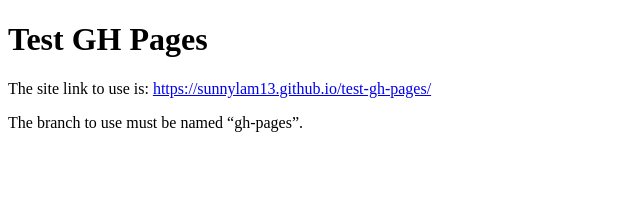
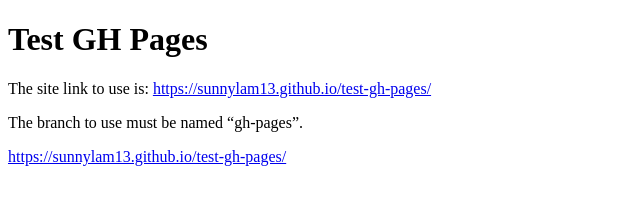
Before and after one commit to sunnylam13/test-gh-pages, a plain HTML site: page index.html in a window 1280 px wide. Shown: the whole page, without its empty margins (0-640 px from the left). Drawn offline with Linux system fonts and the light colour scheme.

Commit message:
Added another link for testing.

```diff
--- a/index.html
+++ b/index.html
@@ -8,5 +8,6 @@
 	<h1>Test GH Pages</h1>
 	<p>The site link to use is: <a href="https://sunnylam13.github.io/test-gh-pages/">https://sunnylam13.github.io/test-gh-pages/</a></p>
 	<p>The branch to use must be named “gh-pages”.</p>
+	<a href="http://sunnylam13.github.io/test-gh-pages">https://sunnylam13.github.io/test-gh-pages/</a>
 </body>
 </html>
```
